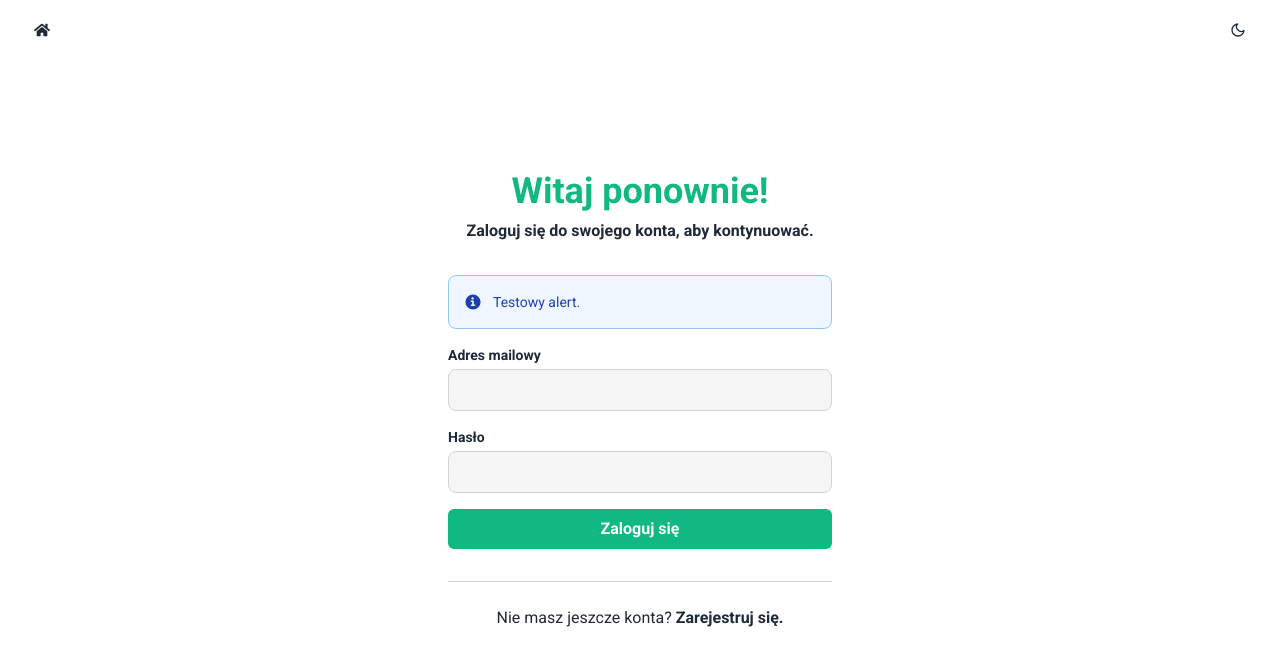
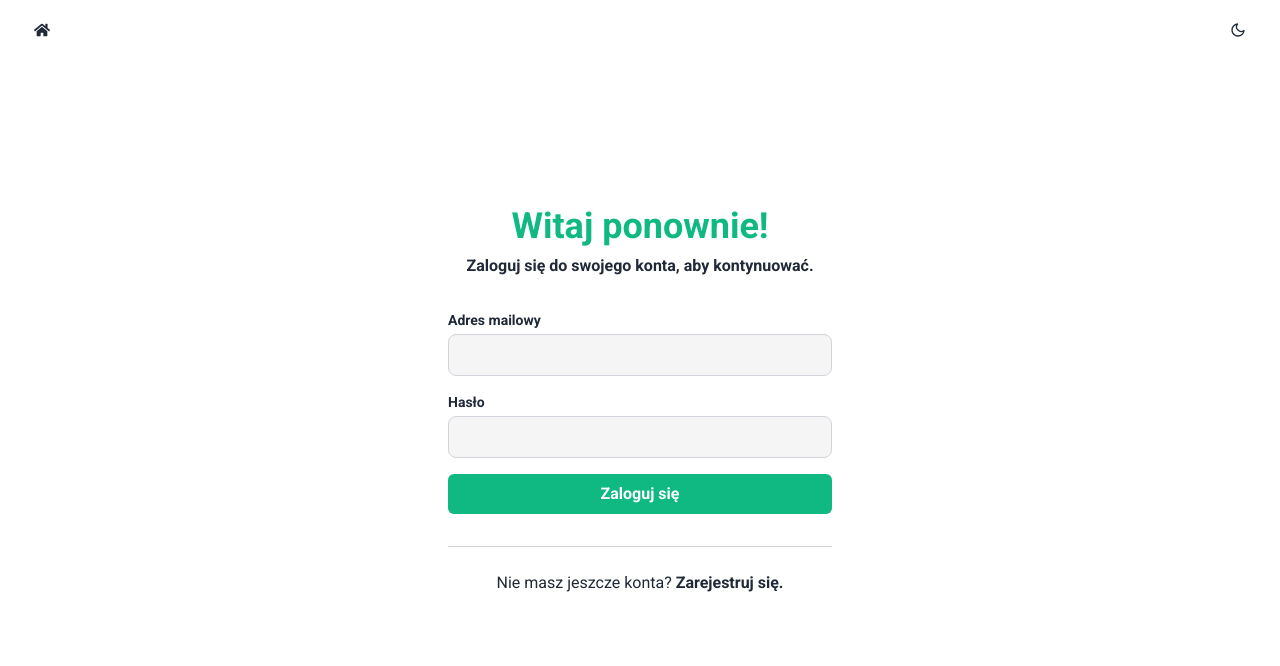
Before and after one commit to abieniek03/social-links, a Next.js app: page /logowanie in a window 1280 px wide. Shown: the top 666 px of the page. Built offline with nearby package versions, Linux system fonts and the light colour scheme; no server answers.

Commit message:
Remove test alert.

```diff
--- a/app/(auth)/logowanie/page.tsx
+++ b/app/(auth)/logowanie/page.tsx
@@ -55,7 +55,6 @@ const LoginPage: FC = () => {
 			</div>
 			<div className="w-full max-w-sm">
 				{errorAlert !== "" && <Alert type="error" info={errorAlert} />}
-				<Alert type="info" info="Testowy alert." />
 				<FormProvider {...form}>
 					<form className="w-full max-w-sm" onSubmit={form.handleSubmit(handleLogin)}>
 						<FormInput type="email" id="email" label="Adres mailowy" />
```
